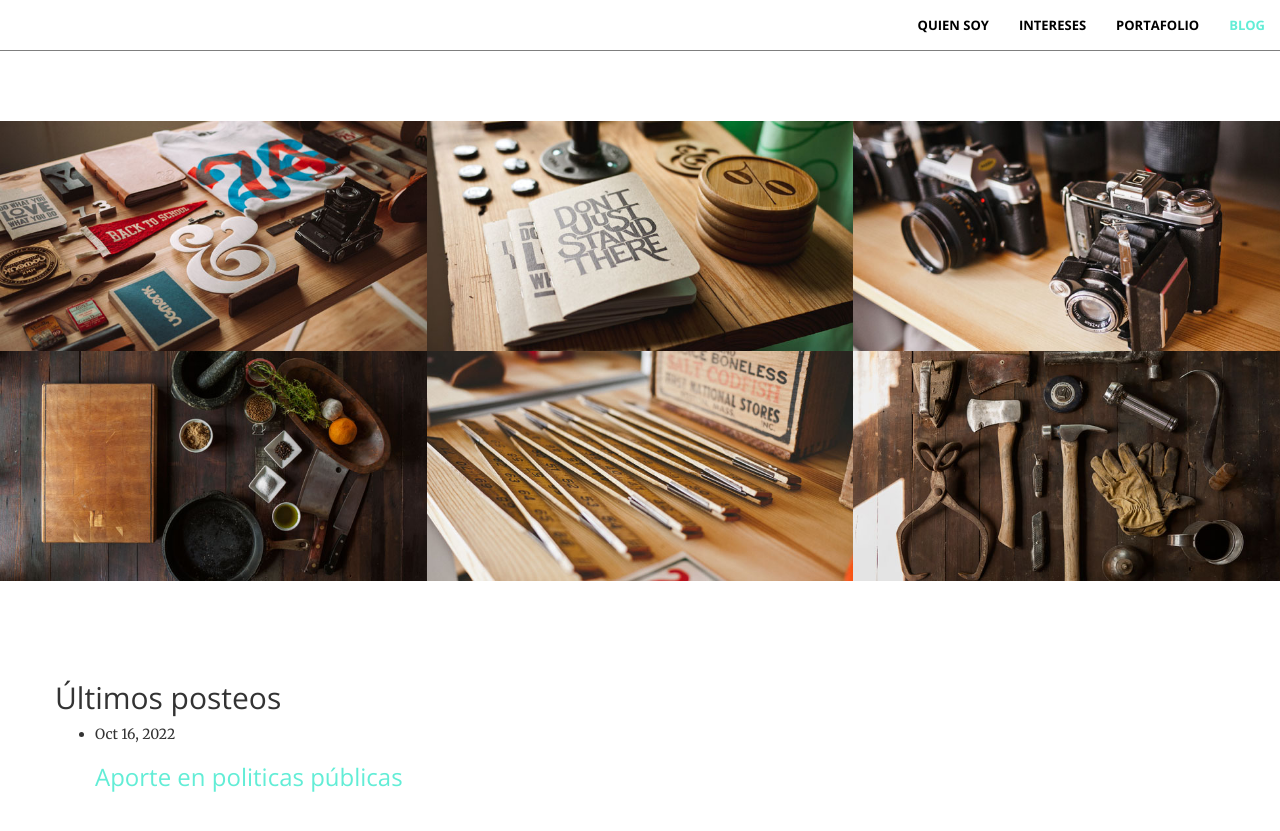
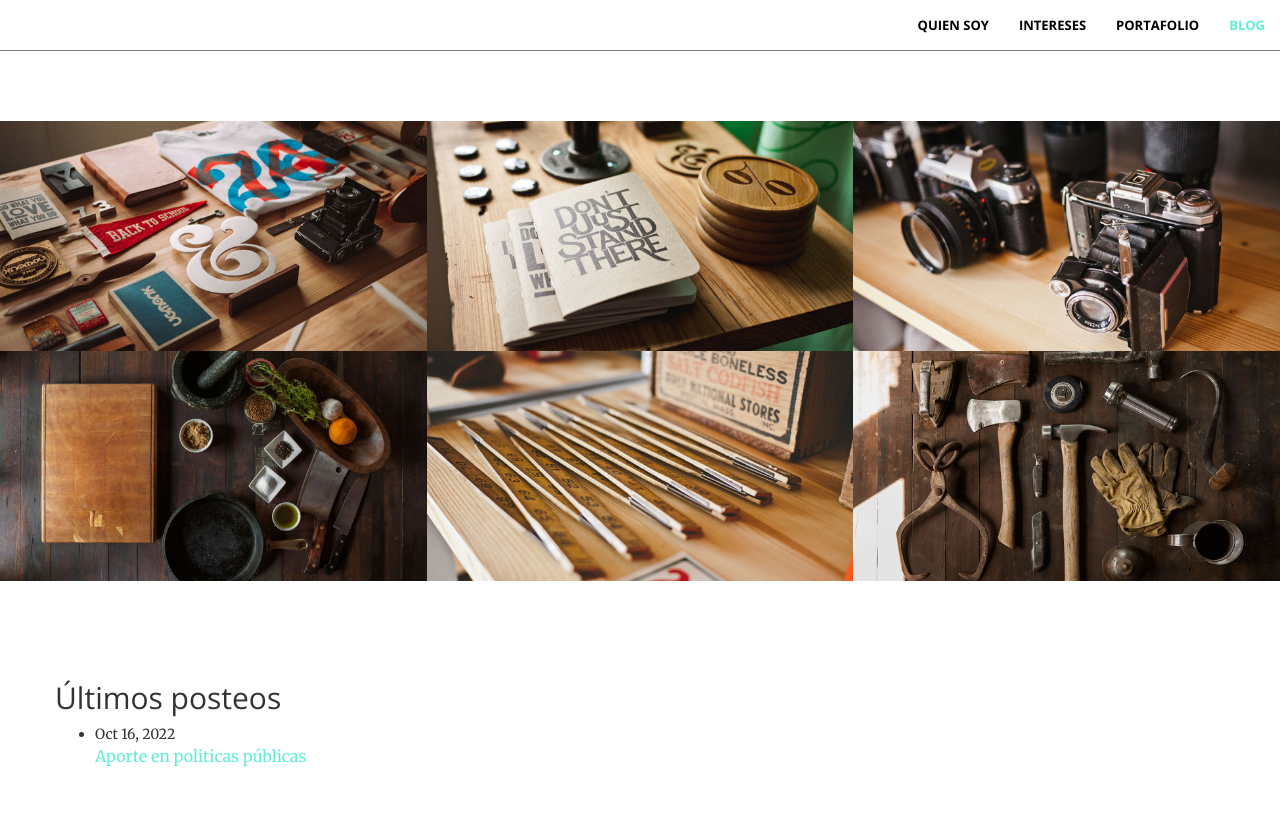
Before and after one commit to AmaliaGuaymasCanavire/amaliaguaymascanavire.github.io, a Jekyll site: the page built from index.html, in a window 1280 px wide and 900 px high, scrolled down 1701 px. Shown: the top 831 px of the window. Built offline with Jekyll 4.4.1, drawn with Linux system fonts in a browser that asks for light colours.

Commit message:
blog personalizado

```diff
--- a/_includes/blog.html
+++ b/_includes/blog.html
@@ -3,17 +3,17 @@
         <div class="row">
 			{%- if site.posts.size > 0 -%}
 			<h2 class="section-heading">Últimos posteos</h2>
-			<ul class="post-list">
+			<ul>
 			  {%- assign post_limit = site.home_post_limit | default: 5 -%}
 			  {%- for post in site.posts limit:post_limit -%}
 			  <li>
 				{%- assign date_format = site.minima.date_format | default: "%b %-d, %Y" -%}
-				<span class="post-meta">{{ post.date | date: date_format }}</span>
-				<h3>
+				<span>{{ post.date | date: date_format }}</span>
+				<p class= "text-muted">
 				  <a class="post-link" href="{{ post.url | relative_url }}">
 					{{ post.title | escape }}
 				  </a>
-				</h3>
+				</p>
 				{%- if site.show_excerpts -%}
 				  {{ post.excerpt }}
 				{%- endif -%}
```
Also changed, not shown: css/bootstrap.css.
